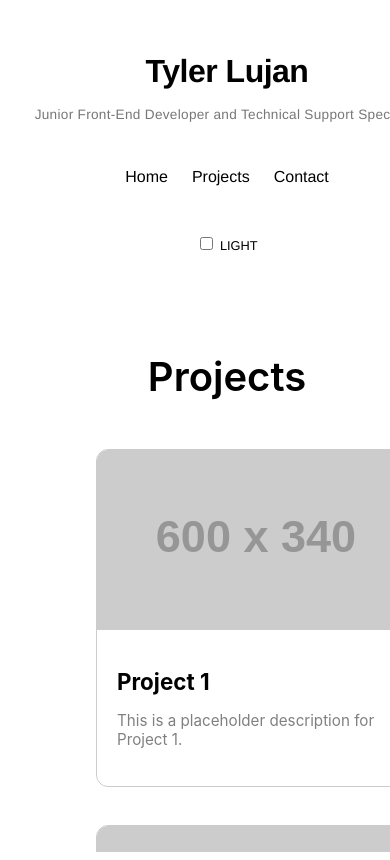
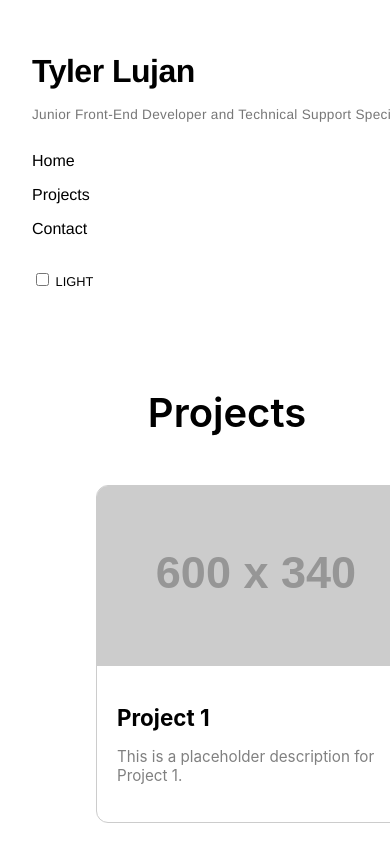
Before and after one commit to t-lujan/tyler-portfolio, a Vue app: page /projects in a window 390 px wide. Built offline with nearby package versions, Linux system fonts and the light colour scheme; a web font is replaced by a local one.

Commit message:
reverted

```diff
--- a/src/App.vue
+++ b/src/App.vue
@@ -139,36 +139,25 @@ nav a:hover::after {
 }
 @media (max-width: 768px) {
   .grid {
-    display: flex;
-    flex-direction: column;
+    display: block;
   }
 
   .left {
     width: 100%;
-    padding: 1.5rem 1.5rem 0 1.5rem;
-    text-align: center;
-  }
-
-  .left nav ul {
-    display: flex;
-    justify-content: center;
-    gap: 1.5rem;
-    padding: 0;
+    padding: 1.5rem;
   }
 
   .right {
     width: 100%;
-    padding: 1.5rem;
+    padding: 0 1.5rem;
     overflow: visible;
   }
 
   .theme-toggle {
     position: static;
     margin-top: 1rem;
-    text-align: center;
+    text-align: left;
   }
 }
 
-
-
 </style>
```
